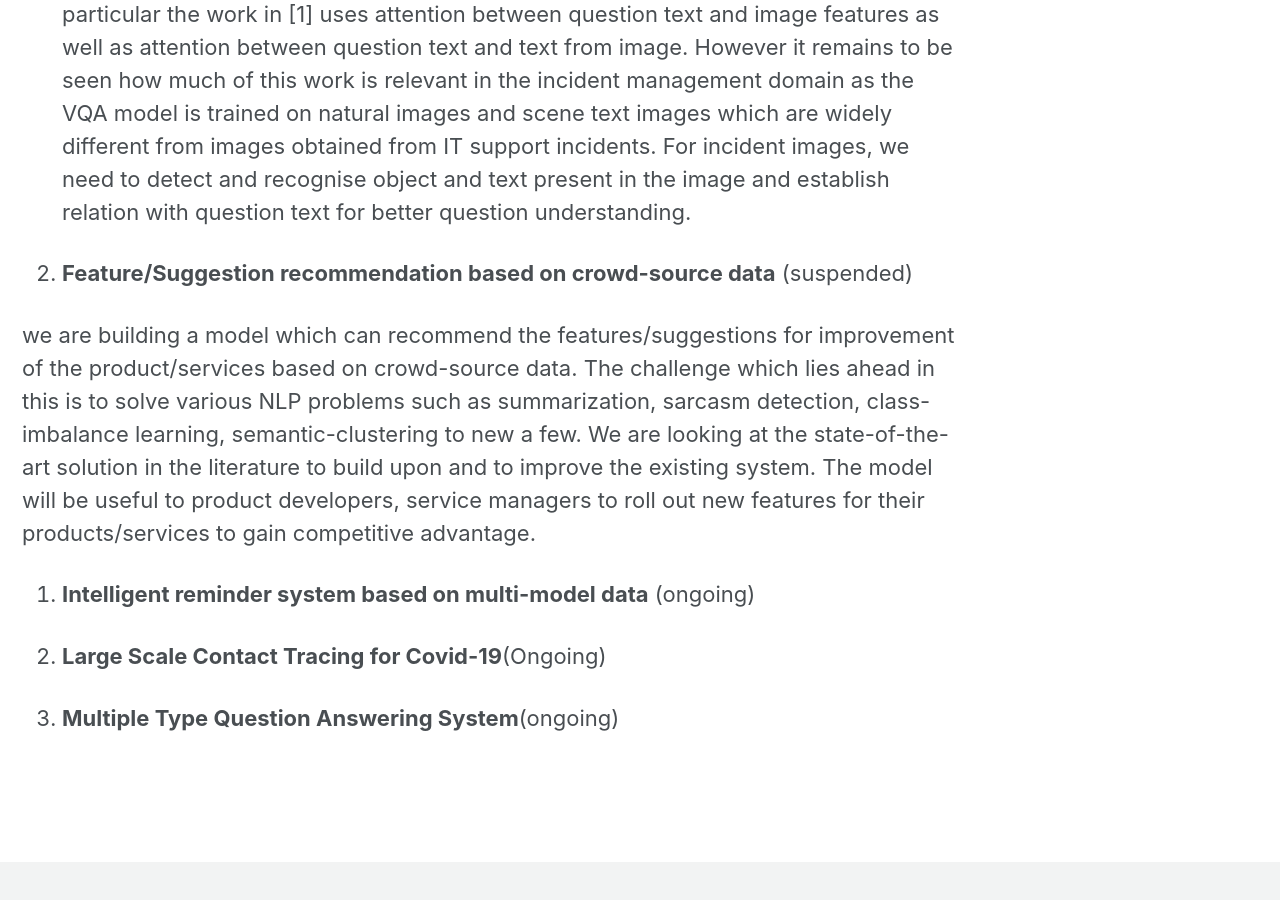
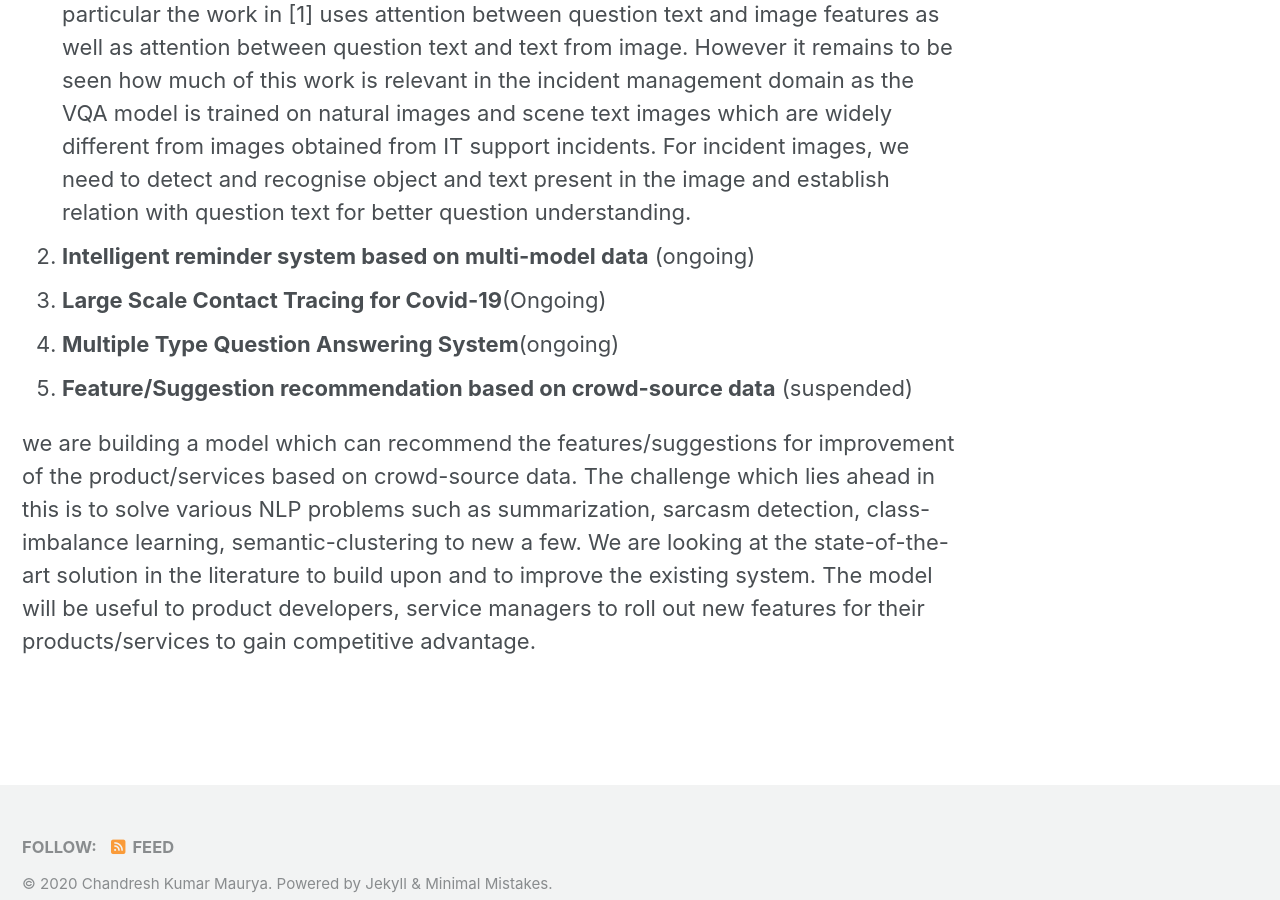
Before and after one commit to chandreshiit/oldsite, a Jekyll site: the page built from _pages/project.md, in a window 1280 px wide and 900 px high, scrolled down 583 px. Built offline with Jekyll 4.4.1, drawn with Linux system fonts in a browser that asks for light colours; cached includes are drawn as plain includes; nearby versions of some CDN libraries.

Commit message:
added lect 13

```diff
--- a/_pages/project.md
+++ b/_pages/project.md
@@ -7,13 +7,9 @@ author_profile: false
 1. **Multimodal incident similarity inference for improving ticket resolution**    (ongoing)
     (In collaboration with IBM Research)
     we look at the problem of multimodal incident similarity inference with the objective of improving the incident management process by automatically suggesting resolutions from similar tickets. While text is still the primary mode of communicating the incidents, there is a growing trend of using alternate modalities like image and video to communicate the problem in an incident. A large fraction of IT support tickets today contain attached image data in the form of screenshots, log messages, invoices and so on. These attachments help in better explanation of the problem which aids in faster resolution.Most of the existing literature on incident similarity has looked at only text based similarity which is no longer sufficient. Recently some work has been done on Visual Question Answering (VQA) which uses cross-modal inferencing [1][2]. In particular the work in [1] uses attention between question text and image features as well as attention between question text and text from image. However it remains to be seen how much of this work is relevant in the incident management domain as the VQA model is trained on natural images and scene text images which are widely different from images obtained from IT support incidents. For incident images, we need to detect and recognise object and text present in the image and establish relation with question text for better question understanding.
-
-2. **Feature/Suggestion recommendation based on crowd-source data** (suspended)
+2. **Intelligent reminder system based on multi-model data**  (ongoing)
+3. **Large Scale Contact Tracing for Covid-19**(Ongoing)
+4. **Multiple Type Question Answering System**(ongoing)
+5. **Feature/Suggestion recommendation based on crowd-source data** (suspended)
 
 we are building  a model which can recommend the features/suggestions for improvement of the product/services based on crowd-source data. The challenge which lies ahead in this is to solve various NLP problems such as summarization, sarcasm detection, class-imbalance learning, semantic-clustering to new a few. We are looking at the state-of-the-art solution in the literature to build upon and to improve the existing system. The model will be useful to product developers, service managers to roll out new features for their products/services to gain competitive advantage.
-
-3. **Intelligent reminder system based on multi-model data**  (ongoing)
-
-4. **Large Scale Contact Tracing for Covid-19**(Ongoing)
-
-5. **Multiple Type Question Answering System**(ongoing)
```
